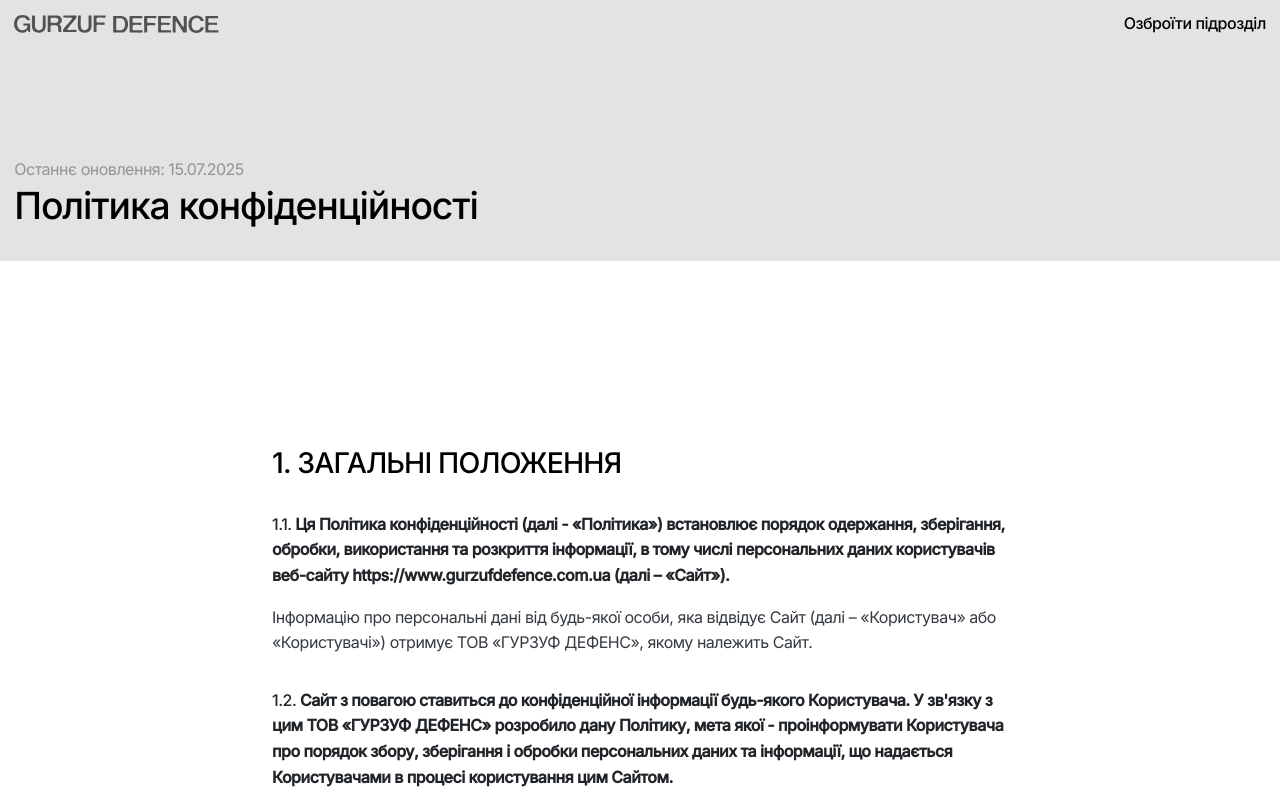
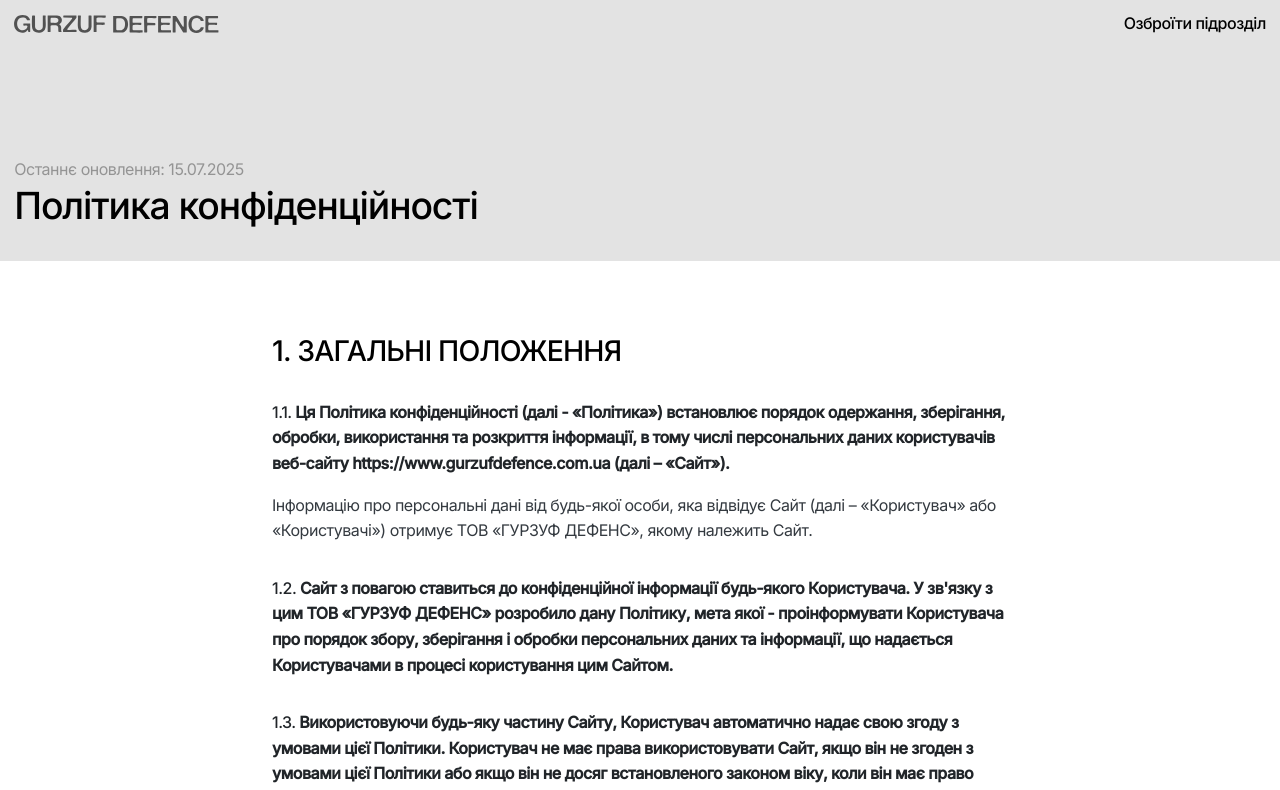
Before and after one commit to twid-studio/gurzuf-frontend, a Next.js app: page /legal/privacy-policy in a window 1280 px wide. Shown: the top 790 px of the page. Built offline with nearby package versions, Linux system fonts and the light colour scheme; grey boxes are pictures that could not be loaded.

Commit message:
fix: adjust padding in LegalPage content for improved layout

```diff
--- a/src/components/LegalPage/LegalPage.scss
+++ b/src/components/LegalPage/LegalPage.scss
@@ -18,7 +18,7 @@
 
   .content {
     margin: 0 auto;
-    padding: 8em 17em;
+    padding: 1em 17em;
     background-color: $c-white;
 
     @include forMobile {
```
